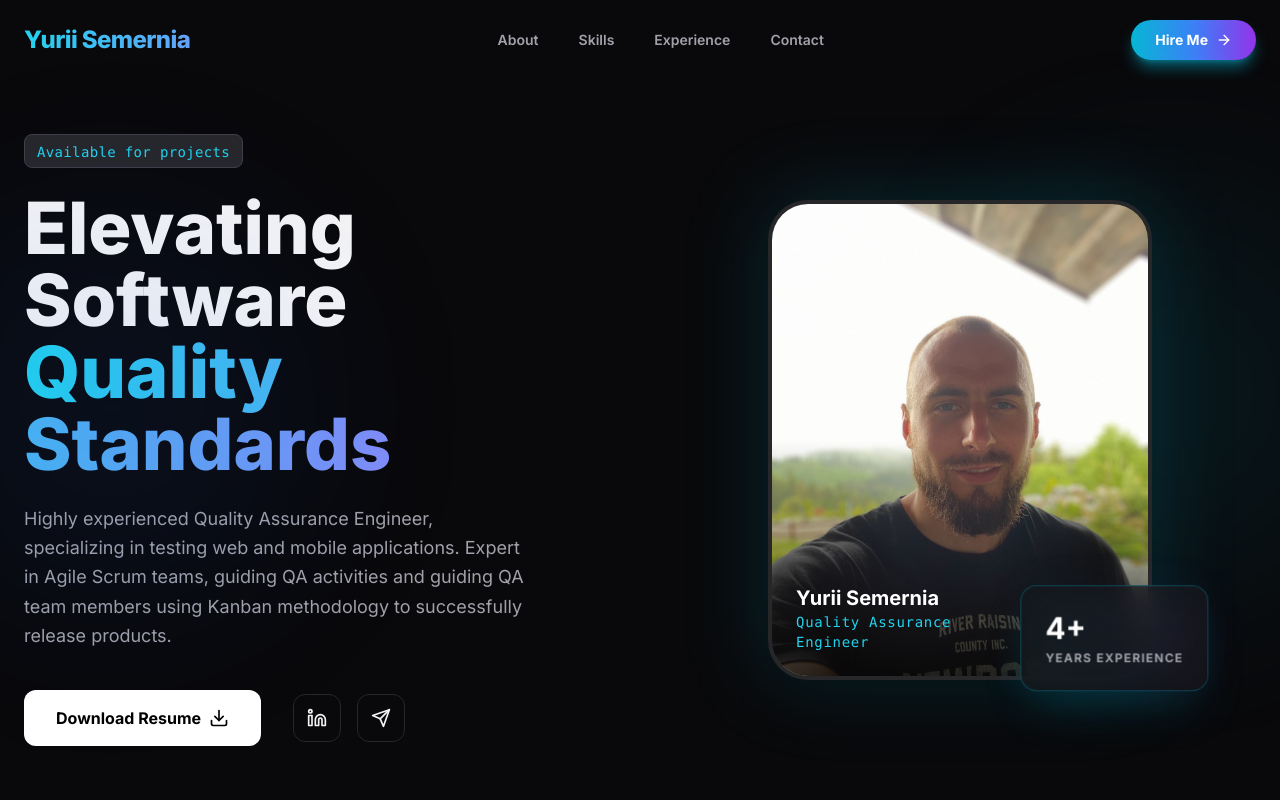
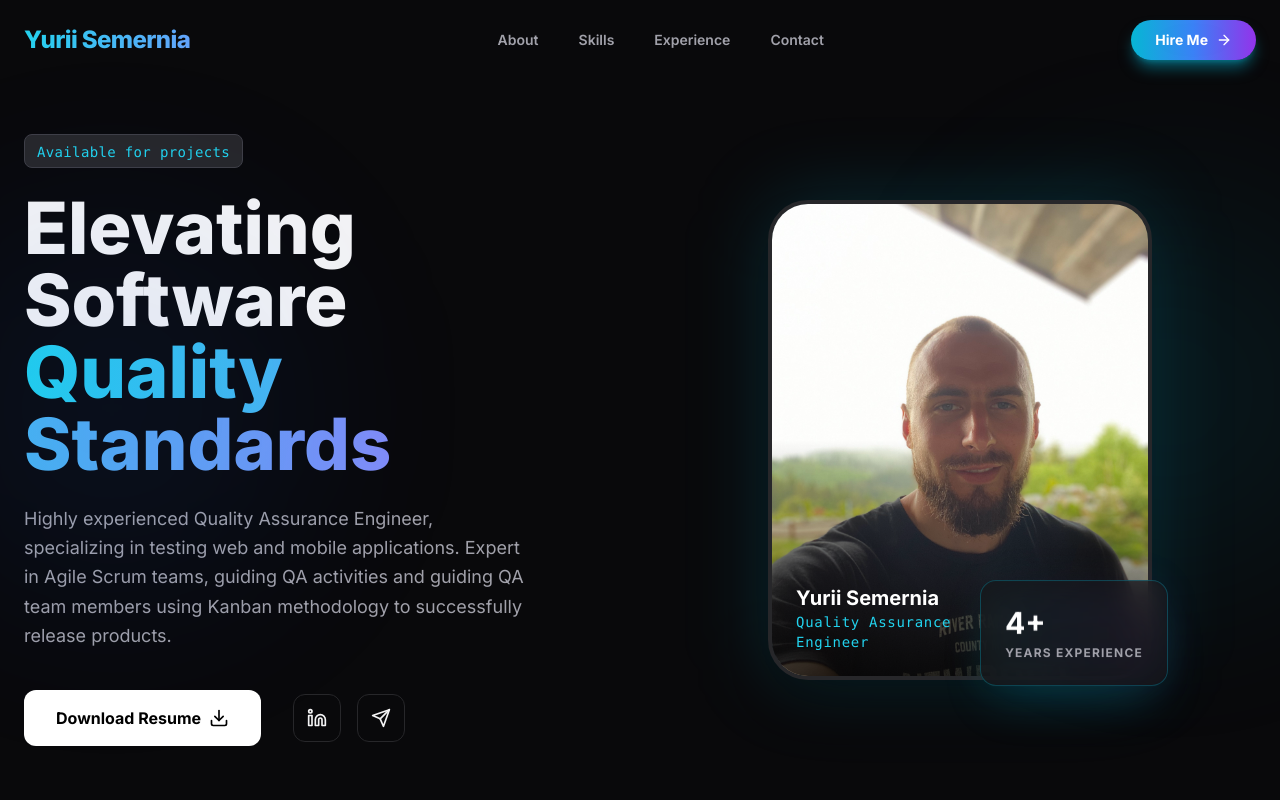
Before and after one commit to Urii-Semernia/Urii-Semernia.github.io, a React (Vite) app: page / in a window 1280 px wide. Shown: the top 800 px of the page. Built offline with nearby package versions, Linux system fonts and the light colour scheme.

Commit message:
Fix experience card: position outside photo container and add debug class for DevTools

```diff
--- a/components/Hero.tsx
+++ b/components/Hero.tsx
@@ -73,7 +73,7 @@ const Hero: React.FC = () => {
         </div>
 
         <div className="order-1 md:order-2 flex justify-center">
-          <div className="relative w-72 h-96 lg:w-96 lg:h-[30rem] overflow-visible">
+          <div className="relative w-72 h-96 lg:w-96 lg:h-[30rem]">
             {/* Aesthetic Glow */}
             <div className="absolute inset-0 bg-cyan-500/20 rounded-[2.5rem] blur-2xl hover:bg-cyan-500/50 transition-all duration-500"></div>
 
@@ -86,14 +86,14 @@ const Hero: React.FC = () => {
               />
 
               <div className="absolute inset-0 bg-gradient-to-t from-black/80 via-transparent to-transparent pointer-events-none z-10"></div>
-              <div className="absolute bottom-6 left-6 right-28 sm:right-32 lg:right-36 pointer-events-none z-20">
+              <div className="absolute bottom-6 left-6 right-32 sm:right-36 lg:right-40 pointer-events-none z-20">
                 <p className="text-white font-bold text-xl">{PERSONAL_INFO.name}</p>
                 <p className="text-cyan-400 text-sm font-mono tracking-wider">{PERSONAL_INFO.title}</p>
               </div>
             </div>
 
-            {/* Floating stats card - positioned outside photo bounds, won't overlap image */}
-            <div className="absolute bottom-0 right-0 pointer-events-none z-30 experience-card-wrapper">
+            {/* Floating stats card - positioned outside photo, below and to the right */}
+            <div className="absolute -bottom-2 -right-2 sm:-bottom-3 sm:-right-3 lg:-bottom-4 lg:-right-4 pointer-events-auto z-30 experience-card-debug">
                 <div className="glass p-4 sm:p-6 rounded-2xl border border-cyan-500/30 shadow-2xl shadow-cyan-500/20 group min-w-[120px] animate-experience-card relative">
                     {/* Animated glow background */}
                     <div className="absolute inset-0 rounded-2xl bg-gradient-to-r from-cyan-500/20 via-blue-500/20 to-purple-500/20 opacity-0 group-hover:opacity-100 blur-xl transition-opacity duration-500 animate-glow-pulse"></div>
--- a/index.css
+++ b/index.css
@@ -61,23 +61,18 @@
   }
 }
 
-.experience-card-wrapper {
-  /* Positioned to partially overlap bottom-right of photo, but stay within bounds */
-  transform: translate(0%, 30%);
-  max-width: calc(100% + 1rem);
+/* Debug class - you can find this in DevTools by searching for "experience-card-debug" */
+.experience-card-debug {
+  /* This class helps identify the element in DevTools */
 }
 
-@media (min-width: 640px) {
-  .experience-card-wrapper {
-    transform: translate(15%, 25%);
-    max-width: calc(100% + 2rem);
+/* Experience card animation - only vertical floating, no horizontal movement */
+@keyframes experience-float {
+  0%, 100% {
+    transform: translateY(0);
   }
-}
-
-@media (min-width: 1024px) {
-  .experience-card-wrapper {
-    transform: translate(30%, 20%);
-    max-width: calc(100% + 3rem);
+  50% {
+    transform: translateY(-10px);
   }
 }
 
```
